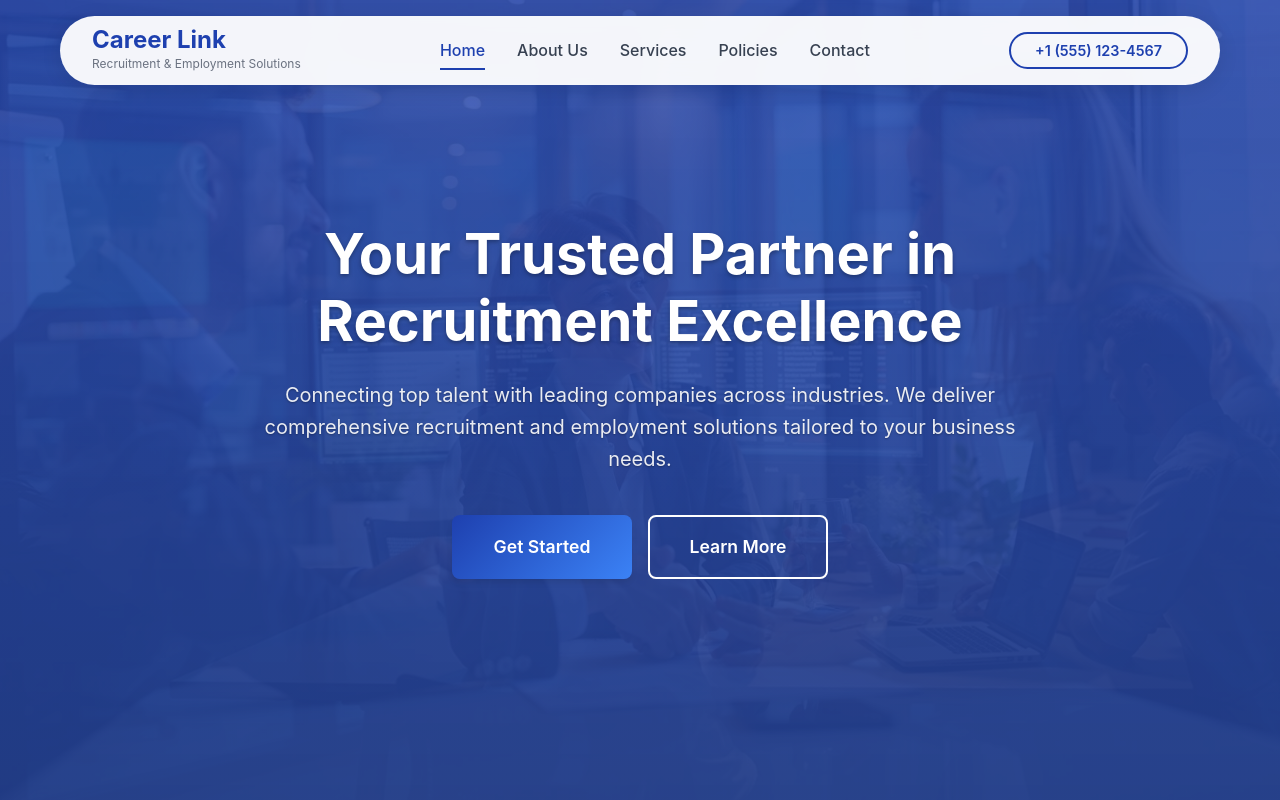
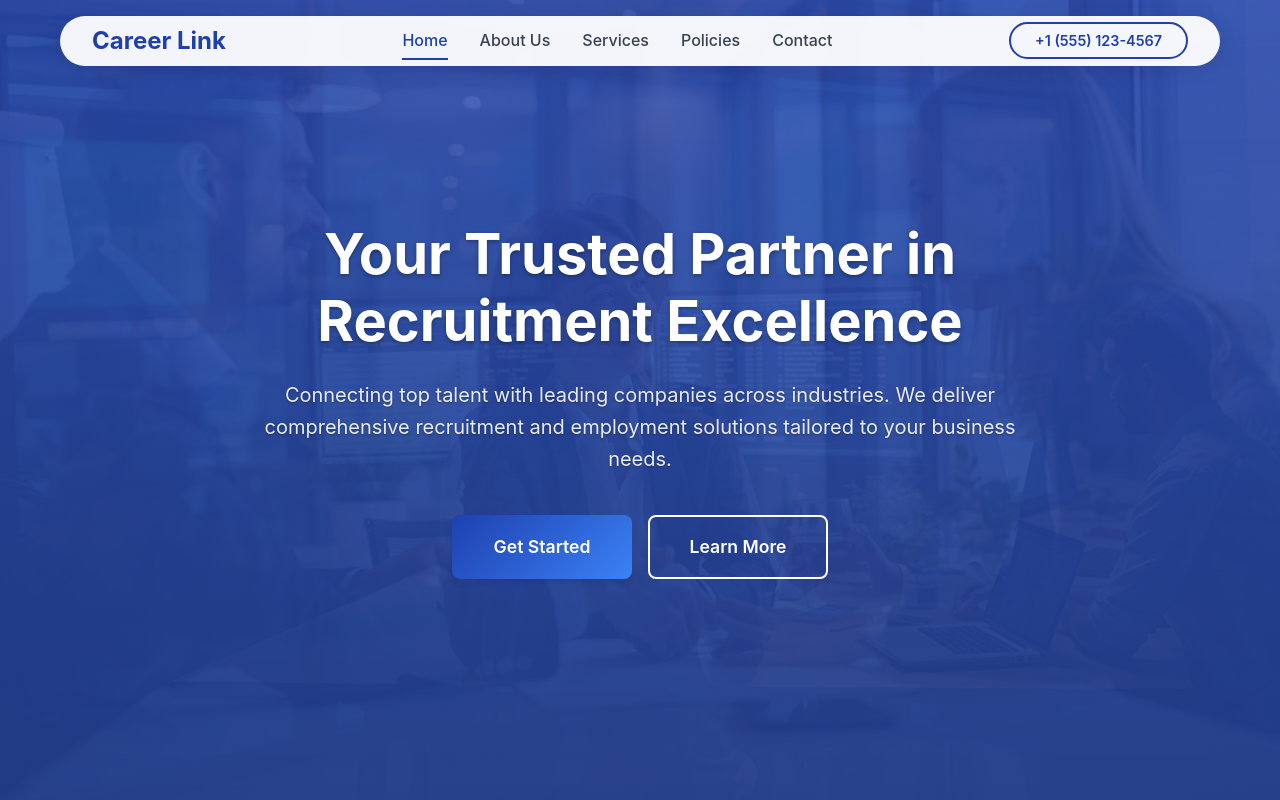
Before and after one commit to Ziad-Asr/recruitment-refined, a React (Vite) app: page / in a window 1280 px wide. Shown: the top 800 px of the page. Built offline with nearby package versions, Linux system fonts and the light colour scheme.

Commit message:
Code edited in Lovable Code Editor

```diff
--- a/src/components/Header/Header.jsx
+++ b/src/components/Header/Header.jsx
@@ -20,7 +20,7 @@ const Header = () => {
           {/* Logo */}
           <Link to="/" className="header-logo" onClick={closeMobileMenu}>
             <h2 className="logo-text">{companyInfo.name}</h2>
-            <span className="logo-tagline">{companyInfo.tagline}</span>
+            {/* <span className="logo-tagline">{companyInfo.tagline}</span> */}
           </Link>
 
           {/* Desktop Navigation */}
```
